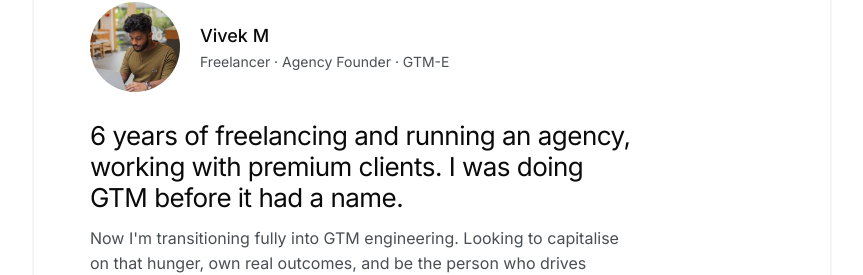
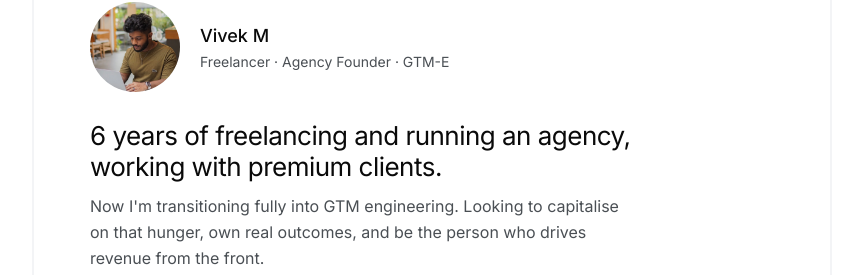
Before and after one commit to notsovivekkk/myportfolio, a Next.js app: page /projects in a window 1280 px wide. Shown: the part 126-401 px from the top of the page, without its empty margins (208-1071 px from the left). Built offline with nearby package versions, Linux system fonts and the light colour scheme.

Commit message:
Refactor ProjectsHero text for clarity and focus
- Simplified the introductory text in the ProjectsHero component by removing redundant phrases, enhancing readability and impact.
- Maintained the core message while streamlining the narrative for better engagement with the audience.

```diff
--- a/components/sections/ProjectsHero.tsx
+++ b/components/sections/ProjectsHero.tsx
@@ -37,7 +37,7 @@ export default function ProjectsHero() {
         <div className="flex max-w-full flex-col gap-3 md:max-w-[78%]">
           <h1 className="text-[24px] font-normal leading-[1.2] tracking-[-0.02em] text-ink sm:text-2xl">
             6 years of freelancing and running an agency, working with
-            premium clients. I was doing GTM before it had a name.
+            premium clients.
           </h1>
           <p className="text-md text-body">
             Now I&apos;m transitioning fully into GTM engineering. Looking to
```
